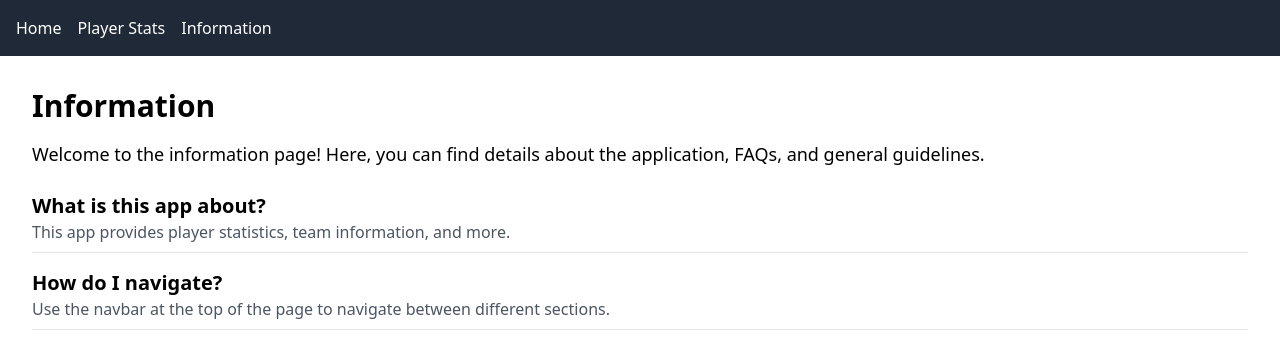
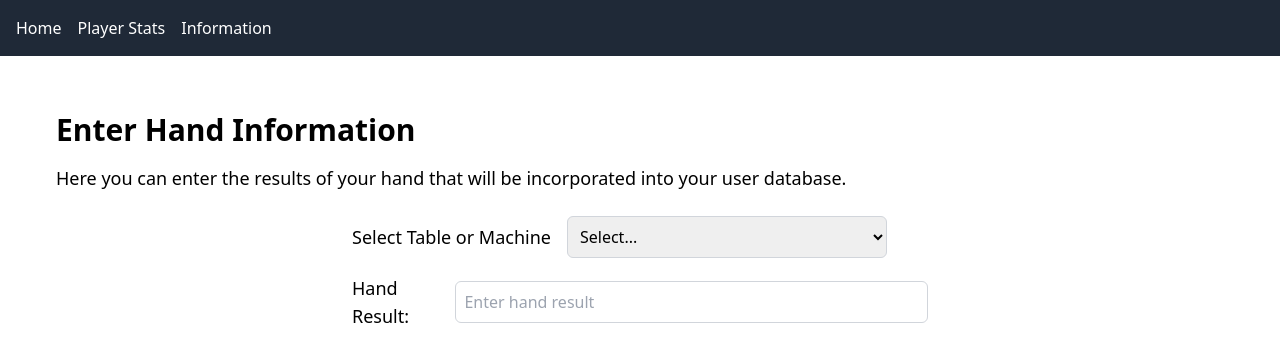
Before and after one commit to stevenhuang007/CPSC-471-Project, a React (Vite) app in the folder my-react-vite-app/: page /information in a window 1280 px wide. Shown: the top 362 px of the page. Built offline with nearby package versions, Linux system fonts and the light colour scheme.

Commit message:
Update information page

```diff
--- /dev/null
+++ b/my-react-vite-app/src/dropdown.tsx
@@ -0,0 +1,57 @@
+import { Menu, MenuButton, MenuItem, MenuItems } from '@headlessui/react'
+import { ChevronDownIcon } from '@heroicons/react/20/solid'
+
+export default function Example() {
+  return (
+    <Menu as="div" className="relative inline-block text-left">
+      <div>
+        <MenuButton className="inline-flex w-full justify-center gap-x-1.5 rounded-md bg-white px-3 py-2 text-sm font-semibold text-gray-900 shadow-sm ring-1 ring-inset ring-gray-300 hover:bg-gray-50">
+          Options
+          <ChevronDownIcon aria-hidden="true" className="-mr-1 size-5 text-gray-400" />
+        </MenuButton>
+      </div>
+
+      <MenuItems
+        transition
+        className="absolute right-0 z-10 mt-2 w-56 origin-top-right rounded-md bg-white shadow-lg ring-1 ring-black/5 transition focus:outline-none data-[closed]:scale-95 data-[closed]:transform data-[closed]:opacity-0 data-[enter]:duration-100 data-[leave]:duration-75 data-[enter]:ease-out data-[leave]:ease-in"
+      >
+        <div className="py-1">
+          <MenuItem>
+            <a
+              href="#"
+              className="block px-4 py-2 text-sm text-gray-700 data-[focus]:bg-gray-100 data-[focus]:text-gray-900 data-[focus]:outline-none"
+            >
+              Account settings
+            </a>
+          </MenuItem>
+          <MenuItem>
+            <a
+              href="#"
+              className="block px-4 py-2 text-sm text-gray-700 data-[focus]:bg-gray-100 data-[focus]:text-gray-900 data-[focus]:outline-none"
+            >
+              Support
+            </a>
+          </MenuItem>
+          <MenuItem>
+            <a
+              href="#"
+              className="block px-4 py-2 text-sm text-gray-700 data-[focus]:bg-gray-100 data-[focus]:text-gray-900 data-[focus]:outline-none"
+            >
+              License
+            </a>
+          </MenuItem>
+          <form action="#" method="POST">
+            <MenuItem>
+              <button
+                type="submit"
+                className="block w-full px-4 py-2 text-left text-sm text-gray-700 data-[focus]:bg-gray-100 data-[focus]:text-gray-900 data-[focus]:outline-none"
+              >
+                Sign out
+              </button>
+            </MenuItem>
+          </form>
+        </div>
+      </MenuItems>
+    </Menu>
+  )
+}
--- a/my-react-vite-app/src/pages/information.tsx
+++ b/my-react-vite-app/src/pages/information.tsx
@@ -1,27 +1,46 @@
+import Dropdown from "../dropdown";
+
 function Information() {
   return (
-    <div>
-      <h1 className="text-3xl font-bold mb-4">Information</h1>
-      <p className="text-lg">
-        Welcome to the information page! Here, you can find details about the
-        application, FAQs, and general guidelines.
-      </p>
+    <div className="min-h-screen p-6">
+      {/* Section for Header and Intro Text */}
+      <div>
+        <h1 className="text-3xl font-bold mb-4">Enter Hand Information</h1>
+        <p className="text-lg">
+          Here you can enter the results of your hand that will be incorporated into your user database.
+        </p>
+      </div>
 
-      {/* Example: Placeholder for FAQs or other information */}
-      <div className="mt-6 space-y-4">
-        <div className="border-b pb-2">
-          <h2 className="text-xl font-semibold">What is this app about?</h2>
-          <p className="text-gray-600">
-            This app provides player statistics, team information, and more.
-          </p>
-        </div>
+      {/* Centered Grid Layout */}
+      <div className="flex justify-center mt-6">
+        <div className="w-full max-w-xl">
+          <div className="grid grid-cols-1 gap-4">
+            {/* Label and Dropdown (Select Table or Machine) */}
+            <div className="flex items-center">
+              <label htmlFor="table-machine" className="text-lg mr-4">Select Table or Machine</label>
+              <select
+                id="table-machine"
+                className="p-2 border border-gray-300 rounded-md w-full max-w-xs"
+              >
+                <option value="">Select...</option>
+                <option value="table1">Table 1</option>
+                <option value="table2">Table 2</option>
+                <option value="machine1">Machine 1</option>
+                <option value="machine2">Machine 2</option>
+              </select>
+            </div>
 
-        <div className="border-b pb-2">
-          <h2 className="text-xl font-semibold">How do I navigate?</h2>
-          <p className="text-gray-600">
-            Use the navbar at the top of the page to navigate between different
-            sections.
-          </p>
+            {/* Label and Text Box (Hand Result) */}
+            <div className="flex items-center">
+              <label htmlFor="hand-result" className="text-lg mr-4">Hand Result:</label>
+              <input
+                type="text"
+                id="hand-result"
+                className="p-2 border border-gray-300 rounded-md w-full"
+                placeholder="Enter hand result"
+              />
+            </div>
+          </div>
         </div>
       </div>
     </div>
```
